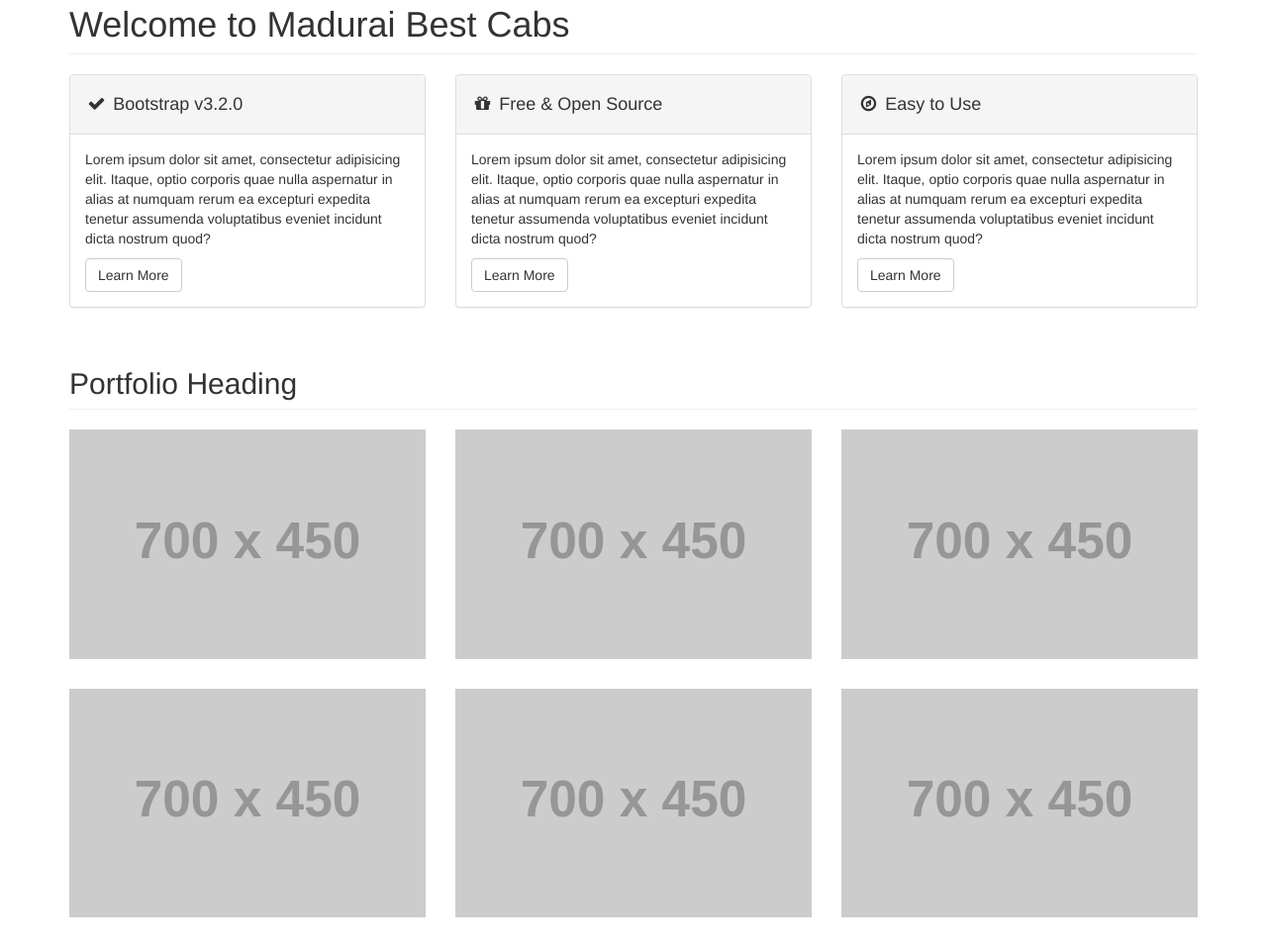
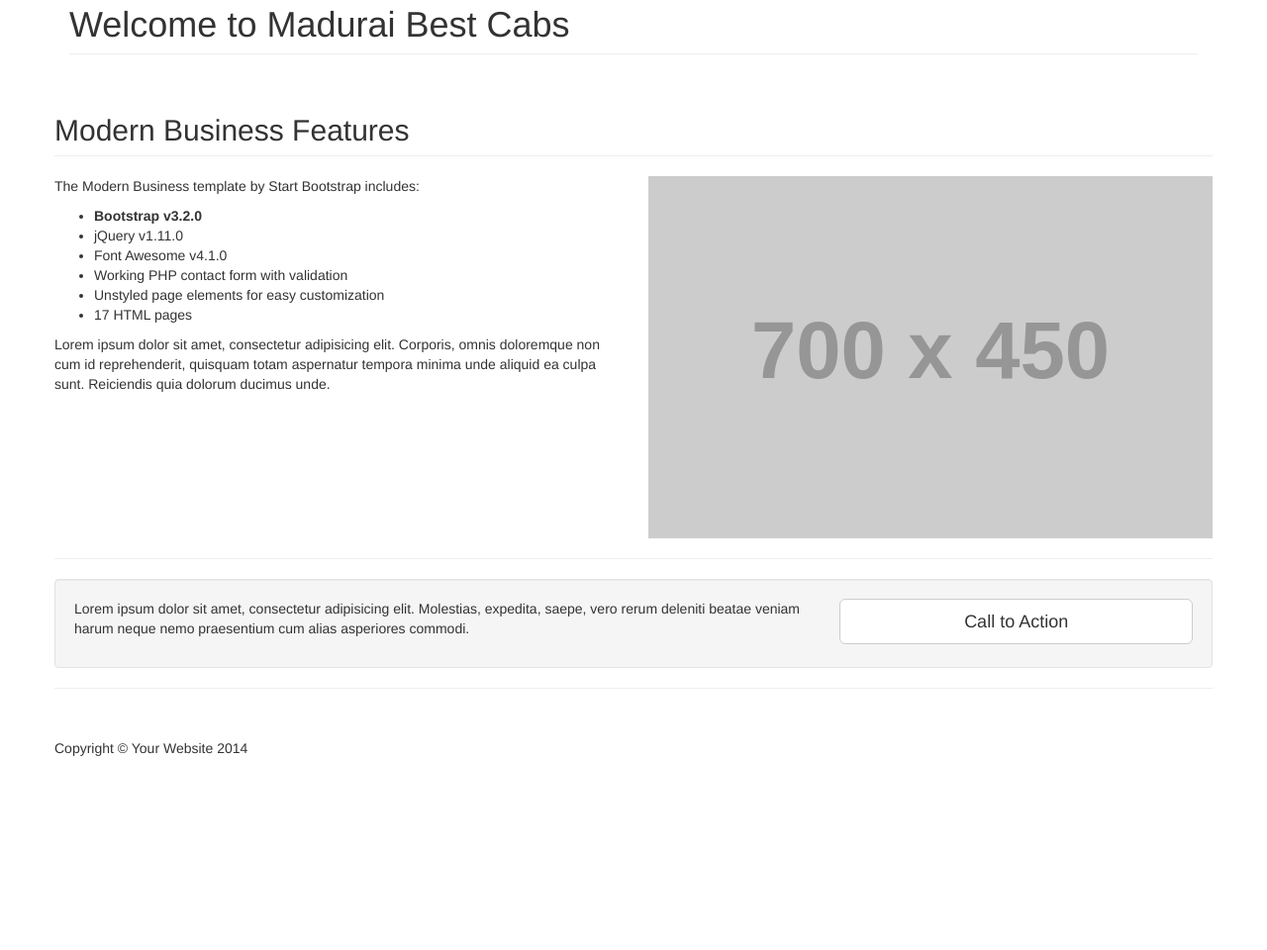
Before and after one commit to maduraibestcabs/maduraibestcabs.com, a plain HTML site: page index.html in a window 1280 px wide. Shown: the part 460-1420 px from the top of the page at 99% size. After the commit the page ends 1286 px from the top, so only its background shows below. Drawn offline with Linux system fonts and the light colour scheme; placeholder pictures from the web are drawn by us.

Commit message:
Initial commit

```diff
--- a/index.html
+++ b/index.html
@@ -122,79 +122,8 @@
                     Welcome to Madurai Best Cabs
                 </h1>
             </div>
-            <div class="col-md-4">
-                <div class="panel panel-default">
-                    <div class="panel-heading">
-                        <h4><i class="fa fa-fw fa-check"></i> Bootstrap v3.2.0</h4>
-                    </div>
-                    <div class="panel-body">
-                        <p>Lorem ipsum dolor sit amet, consectetur adipisicing elit. Itaque, optio corporis quae nulla aspernatur in alias at numquam rerum ea excepturi expedita tenetur assumenda voluptatibus eveniet incidunt dicta nostrum quod?</p>
-                        <a href="#" class="btn btn-default">Learn More</a>
-                    </div>
-                </div>
-            </div>
-            <div class="col-md-4">
-                <div class="panel panel-default">
-                    <div class="panel-heading">
-                        <h4><i class="fa fa-fw fa-gift"></i> Free &amp; Open Source</h4>
-                    </div>
-                    <div class="panel-body">
-                        <p>Lorem ipsum dolor sit amet, consectetur adipisicing elit. Itaque, optio corporis quae nulla aspernatur in alias at numquam rerum ea excepturi expedita tenetur assumenda voluptatibus eveniet incidunt dicta nostrum quod?</p>
-                        <a href="#" class="btn btn-default">Learn More</a>
-                    </div>
-                </div>
-            </div>
-            <div class="col-md-4">
-                <div class="panel panel-default">
-                    <div class="panel-heading">
-                        <h4><i class="fa fa-fw fa-compass"></i> Easy to Use</h4>
-                    </div>
-                    <div class="panel-body">
-                        <p>Lorem ipsum dolor sit amet, consectetur adipisicing elit. Itaque, optio corporis quae nulla aspernatur in alias at numquam rerum ea excepturi expedita tenetur assumenda voluptatibus eveniet incidunt dicta nostrum quod?</p>
-                        <a href="#" class="btn btn-default">Learn More</a>
-                    </div>
-                </div>
-            </div>
-        </div>
-        <!-- /.row -->
 
-        <!-- Portfolio Section -->
-        <div class="row">
-            <div class="col-lg-12">
-                <h2 class="page-header">Portfolio Heading</h2>
-            </div>
-            <div class="col-md-4 col-sm-6">
-                <a href="portfolio-item.html">
-                    <img class="img-responsive img-portfolio img-hover" src="http://placehold.it/700x450" alt="">
-                </a>
-            </div>
-            <div class="col-md-4 col-sm-6">
-                <a href="portfolio-item.html">
-                    <img class="img-responsive img-portfolio img-hover" src="http://placehold.it/700x450" alt="">
-                </a>
-            </div>
-            <div class="col-md-4 col-sm-6">
-                <a href="portfolio-item.html">
-                    <img class="img-responsive img-portfolio img-hover" src="http://placehold.it/700x450" alt="">
-                </a>
-            </div>
-            <div class="col-md-4 col-sm-6">
-                <a href="portfolio-item.html">
-                    <img class="img-responsive img-portfolio img-hover" src="http://placehold.it/700x450" alt="">
-                </a>
-            </div>
-            <div class="col-md-4 col-sm-6">
-                <a href="portfolio-item.html">
-                    <img class="img-responsive img-portfolio img-hover" src="http://placehold.it/700x450" alt="">
-                </a>
-            </div>
-            <div class="col-md-4 col-sm-6">
-                <a href="portfolio-item.html">
-                    <img class="img-responsive img-portfolio img-hover" src="http://placehold.it/700x450" alt="">
-                </a>
-            </div>
-        </div>
-        <!-- /.row -->
+
 
         <!-- Features Section -->
         <div class="row">
```
Also changed, not shown: contact.html (+6 -12 lines).
